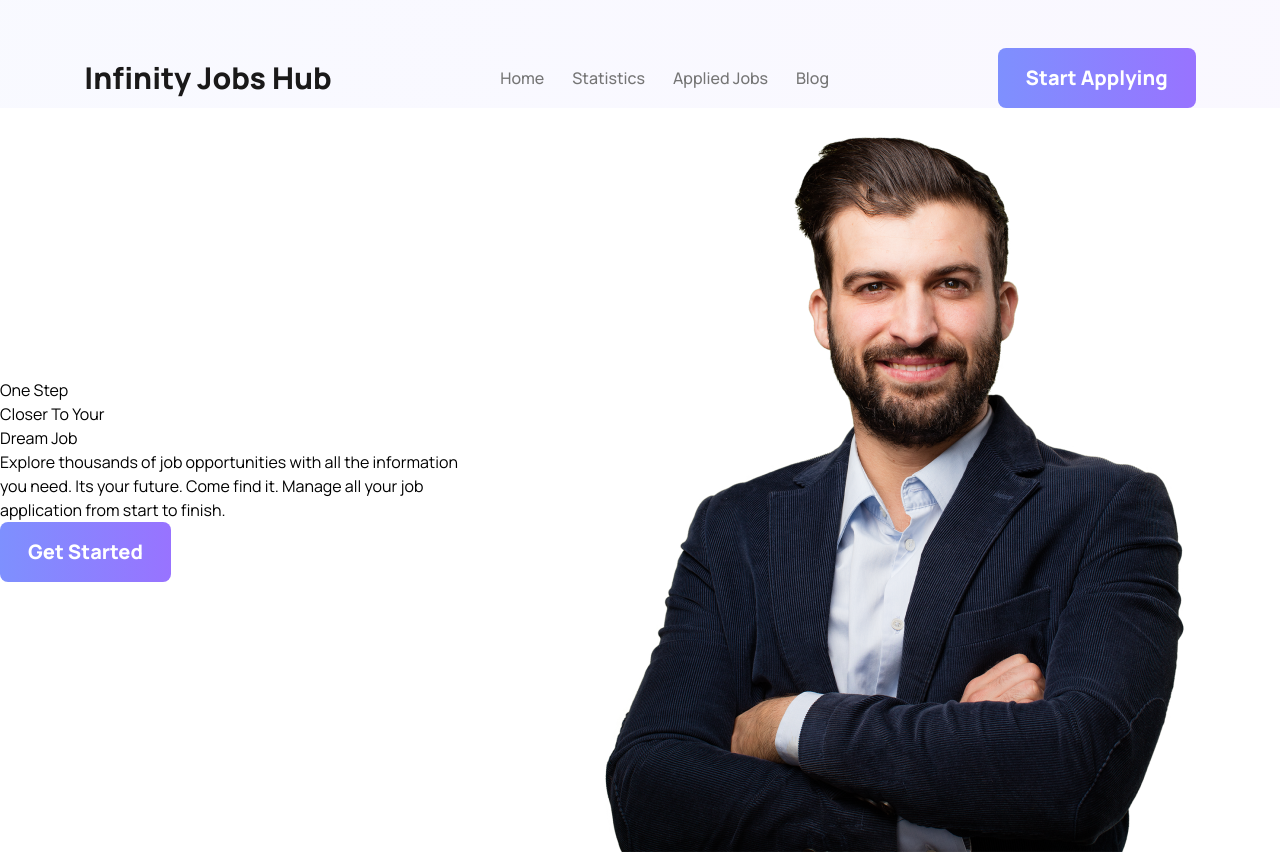
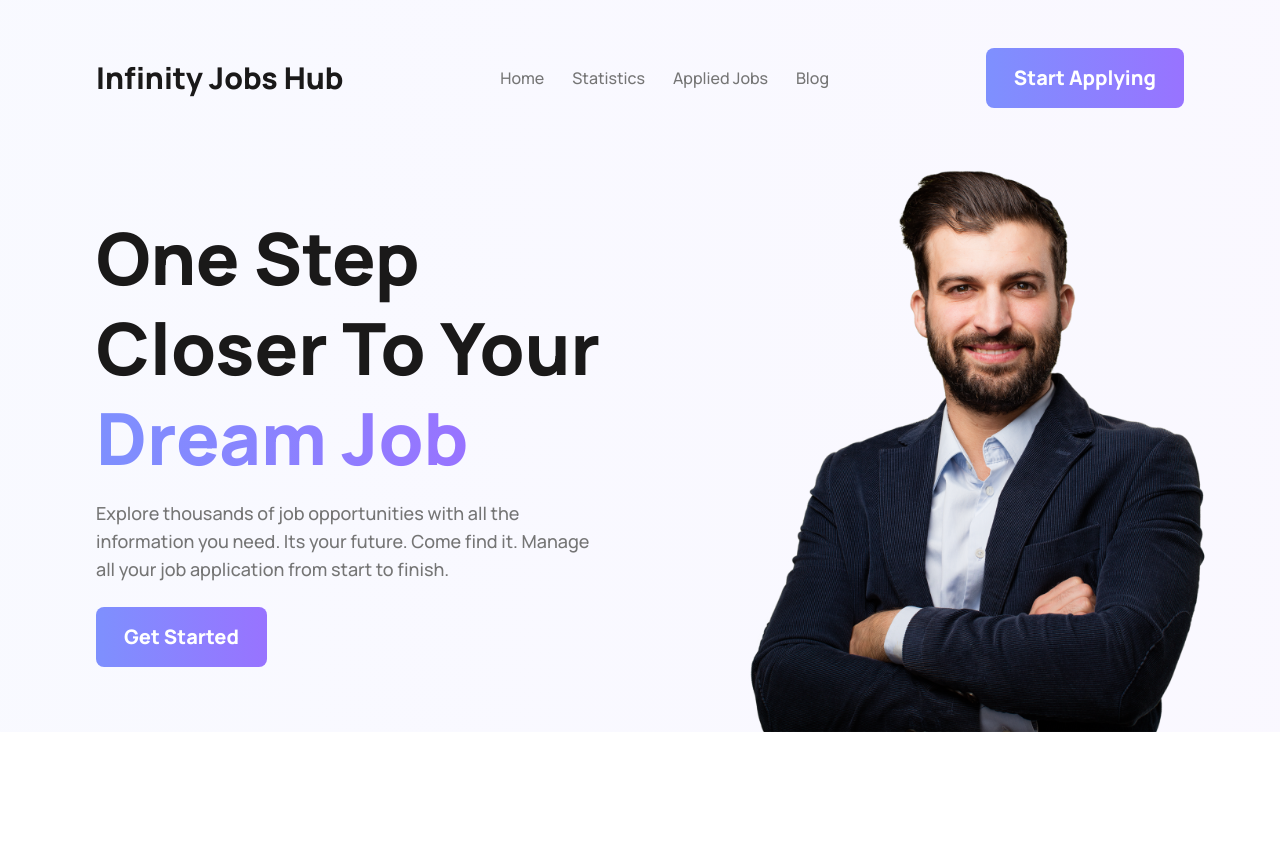
Before and after one commit to showvike/infinity-jobs-hub, a React (Vite) app: page / in a window 1280 px wide. After the commit the page ends 800 px from the top, so only its background shows below. Built offline with nearby package versions, Linux system fonts and the light colour scheme.

Commit message:
header done

```diff
--- a/src/components/Banner/Banner.jsx
+++ b/src/components/Banner/Banner.jsx
@@ -3,25 +3,27 @@ import person from "../../assets/images/person.png";
 
 const Banner = () => {
   return (
-    <div className="flex items-center">
-      <div>
-        <h2>
+    <div className="w-full pt-10 flex items-center gap-8 bg-gradient-to-r from-li-gr-fr/[.05] to-li-gr-to/[.05]">
+      <div className="w-1/2 pl-24">
+        <h2 className="font-extrabold text-7xl text-dark-01 leading-tight">
           One Step
           <br />
           Closer To Your
           <br />
-          Dream Job
+          <span className="text-transparent bg-clip-text bg-gradient-to-r from-li-gr-fr to-li-gr-to">
+            Dream Job
+          </span>
         </h2>
-        <p>
+        <p className="mt-4 font-medium text-lg text-dark-03">
           Explore thousands of job opportunities with all the information you
           need. Its your future. Come find it. Manage all your job application
           from start to finish.
         </p>
-        <button className="px-7 py-4 bg-gradient-to-r from-li-gr-fr to-li-gr-to rounded-lg font-extrabold text-xl text-white">
+        <button className="mt-6 px-7 py-4 bg-gradient-to-r from-li-gr-fr to-li-gr-to rounded-lg font-extrabold text-xl text-white">
           Get Started
         </button>
       </div>
-      <img src={person} alt="A person" />
+      <img className="w-1/2" src={person} alt="A person" />
     </div>
   );
 };
--- a/src/components/Header/Header.jsx
+++ b/src/components/Header/Header.jsx
@@ -3,7 +3,7 @@ import { Link } from "react-router-dom";
 
 const Header = () => {
   return (
-    <nav className="bg-gradient-to-r from-li-gr-fr/[.05] to-li-gr-to/[.05] flex justify-around items-center pt-12">
+    <nav className="bg-gradient-to-r from-li-gr-fr/[.05] to-li-gr-to/[.05] flex justify-between items-center pt-12 px-24">
       <h1 className="font-extrabold text-3xl text-dark-01">
         Infinity Jobs Hub
       </h1>
```
